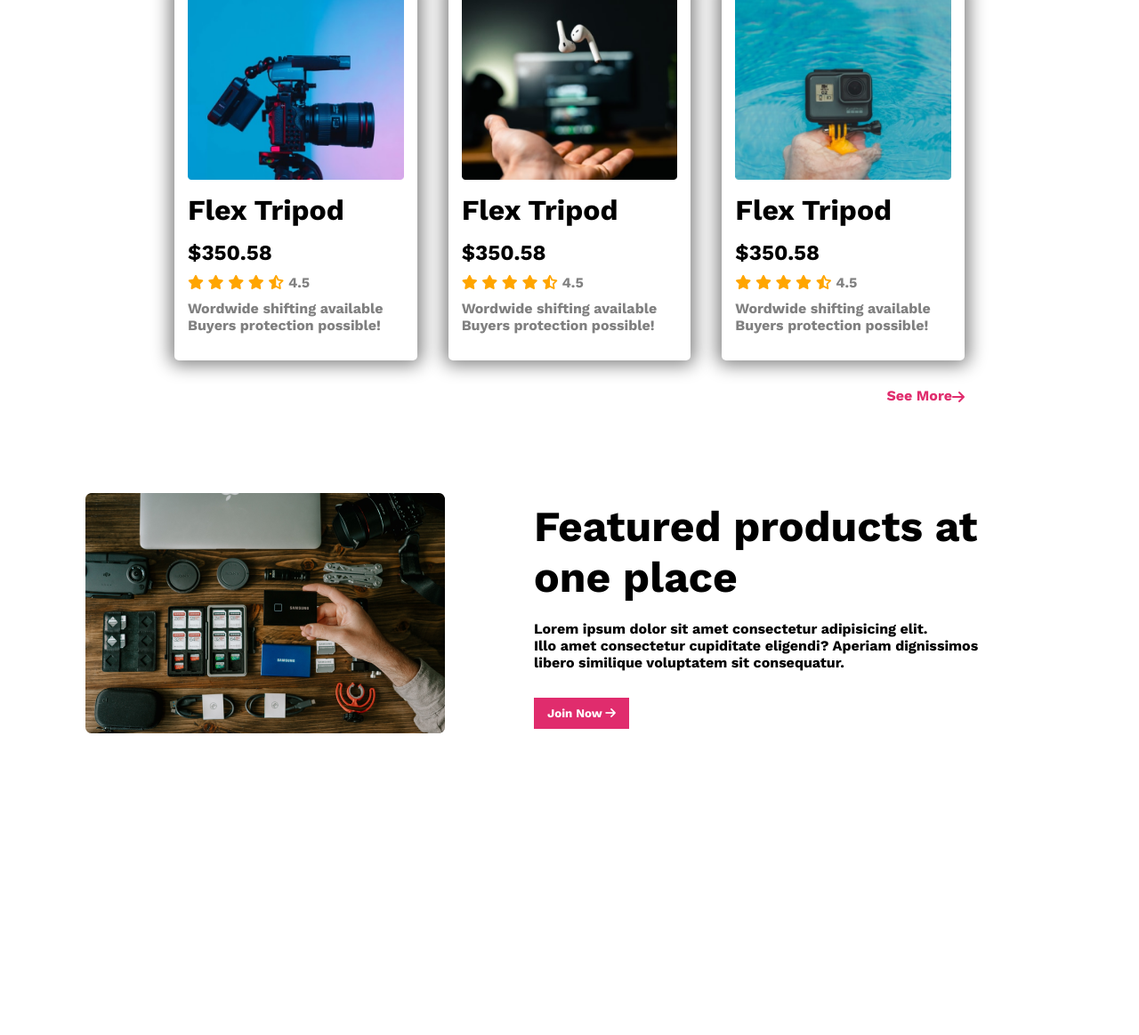
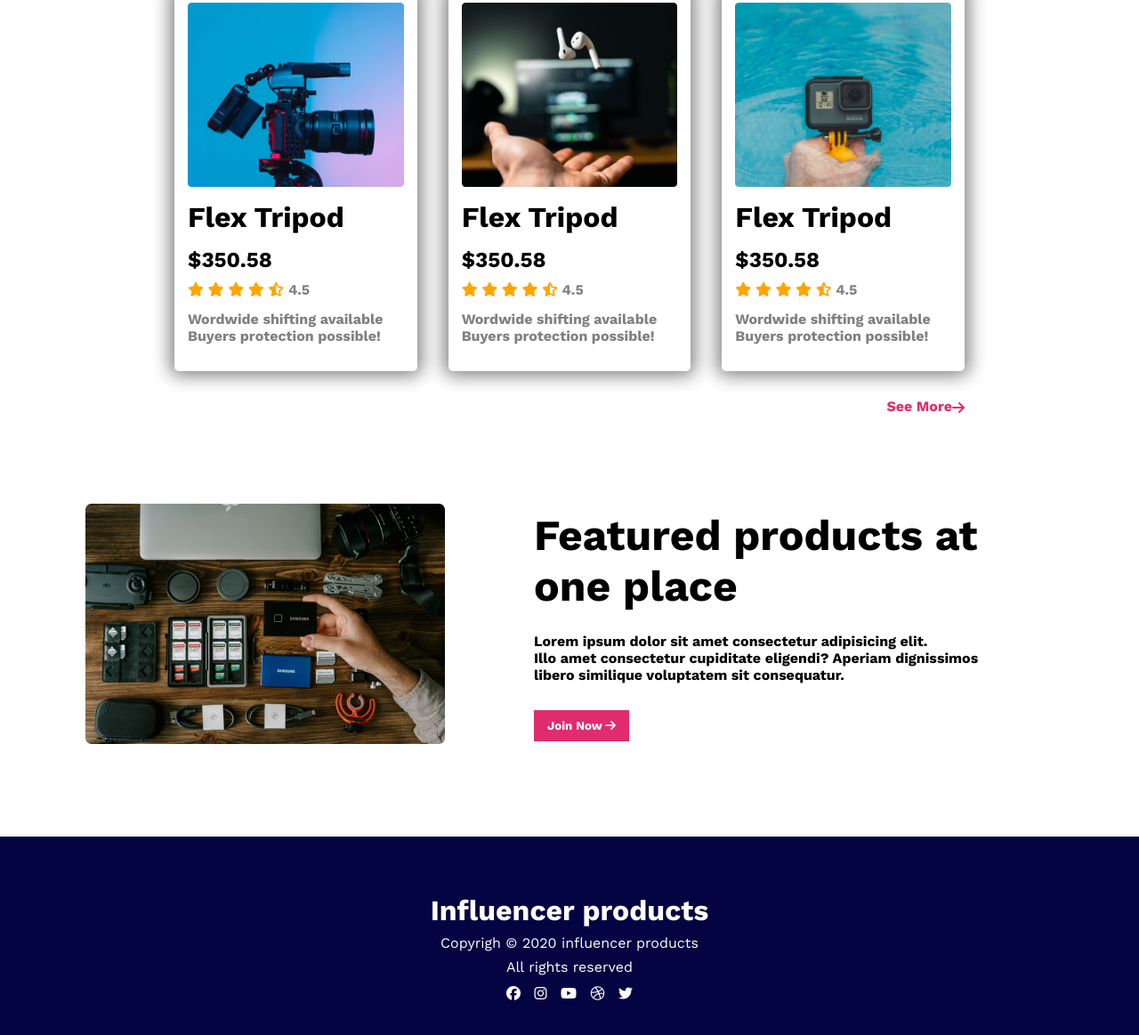
Before and after one commit to Jaber4770/influencer-gear, a plain HTML site: page index.html in a window 1280 px wide. Shown: the part 1961-3124 px from the top of the page at 89% size. Before the commit the page ends 2889 px from the top, so only its background shows below. Drawn offline with nearby package versions, Linux system fonts and the light colour scheme.

Commit message:
project done for desktop

```diff
--- a/CSS/style.css
+++ b/CSS/style.css
@@ -163,3 +163,17 @@ a {
     font-weight: 700;
     padding-bottom: 30px;
 }
+
+/* footer */
+.footer{
+    background-color: rgb(4, 4, 66);
+    color: white;
+    text-align: center;
+    padding: 60px 0;
+}
+.footer-content h1,p{
+    padding: 4px 0px;
+}
+.social i{
+    padding: 8px 5px;
+}
--- a/index.html
+++ b/index.html
@@ -199,8 +199,19 @@
             </div>
         </section>
     </main>
-    <footer>
-
+    <footer class="footer">
+        <div class="footer-content">
+            <h1>Influencer products</h1>
+            <p>Copyrigh &#169; 2020 influencer products</p>
+            <p>All rights reserved</p>
+            <div class="social">
+                <i class="fa-brands fa-facebook"></i>
+                <i class="fa-brands fa-instagram"></i>
+                <i class="fa-brands fa-youtube"></i>
+                <i class="fa-brands fa-dribbble"></i>
+                <i class="fa-brands fa-twitter"></i>
+            </div>
+        </div>
     </footer>
 </body>
 
```
